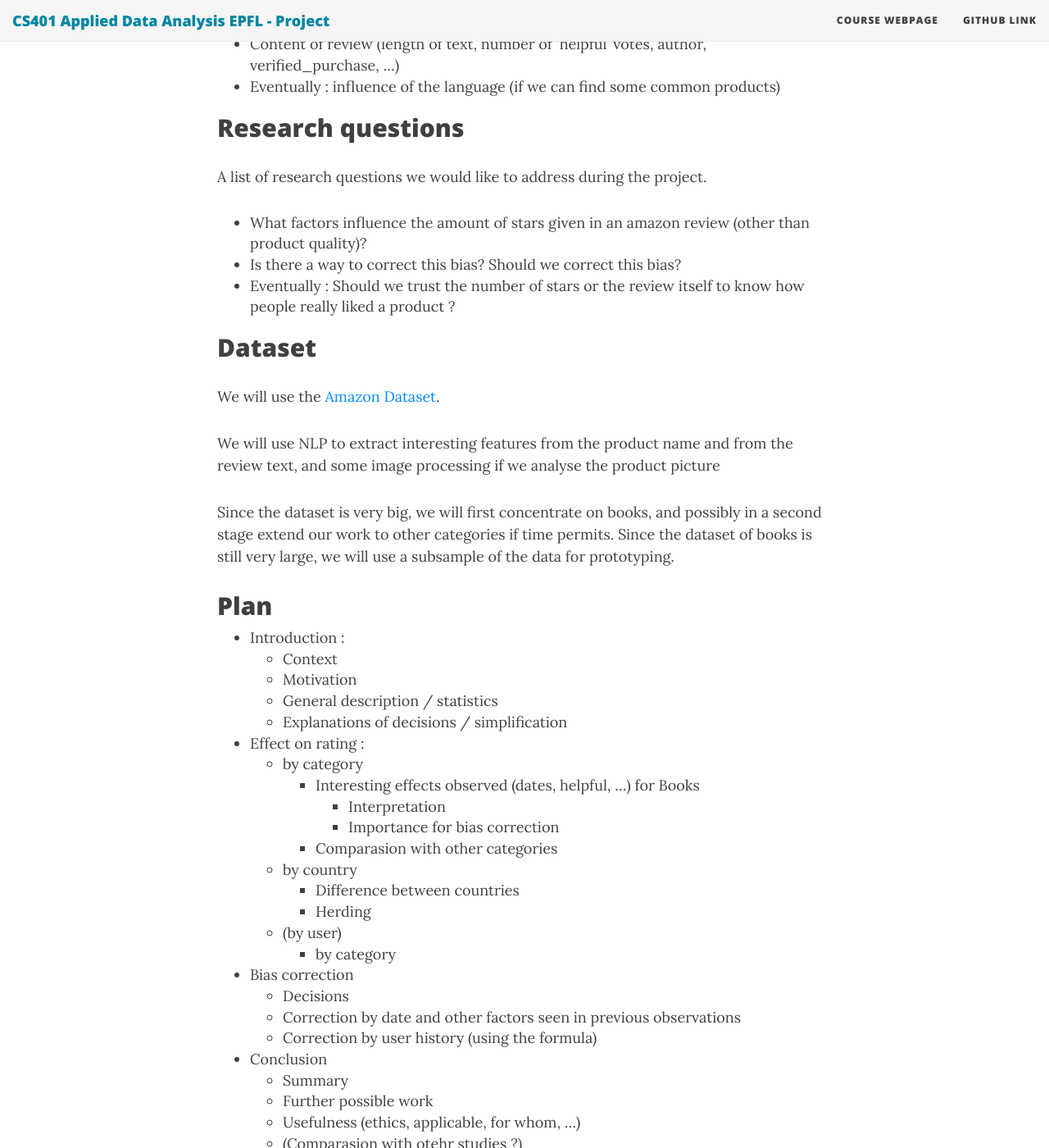
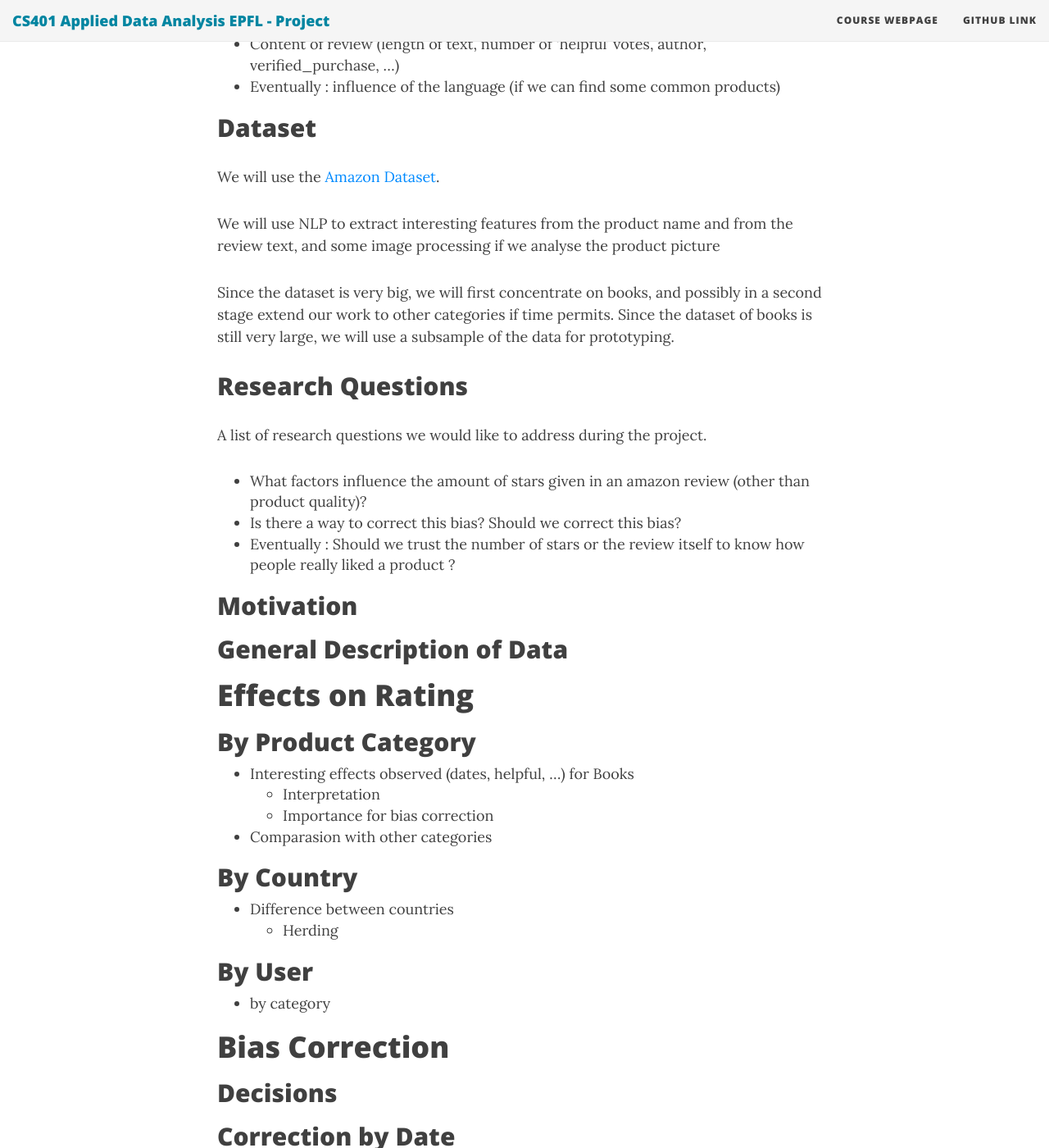
Before and after one commit to ada-lyn/ada-lyn.github.io, a Jekyll site: the page built from index.md, in a window 1280 px wide and 1400 px high, scrolled down 868 px. Shown: the whole window at 82% size. Built offline with Jekyll 4.4.1, drawn with Linux system fonts in a browser that asks for light colours; nearby versions of some CDN libraries; some of the changed lines change nothing that is shown; some of the changed text lies outside the part shown.

Commit message:
Update index.md

```diff
--- a/index.md
+++ b/index.md
@@ -5,8 +5,7 @@ subtitle: By ADA-LYN
 
 ---
 
-# Detecting Bias in Amazon reviews
-
+# Introduction
 
 ## Abstract
 
@@ -18,15 +17,6 @@ In the past, when buying an item, one had to trust reviews in newspapers or from
 - Content of review (length of text, number of 'helpful' votes, author, verified_purchase, ...)
 - Eventually : influence of the language (if we can find some common products)
 
-
-## Research questions
-
-A list of research questions we would like to address during the project.
-
-- What factors influence the amount of stars given in an amazon review (other than product quality)?
-- Is there a way to correct this bias? Should we correct this bias?
-- Eventually : Should we trust the number of stars or the review itself to know how people really liked a product ?
-
 ## Dataset
 
 We will use the [Amazon Dataset](http://jmcauley.ucsd.edu/data/amazon/).
@@ -35,30 +25,56 @@ We will use NLP to extract interesting features from the product name and from t
 
 Since the dataset is very big, we will first concentrate on books, and possibly in a second stage extend our work to other categories if time permits. Since the dataset of books is still very large, we will use a subsample of the data for prototyping.
 
-## Plan
+## Research Questions
 
-- Introduction :
-	- Context
-	- Motivation
-	- General description / statistics
-	- Explanations of decisions / simplification
-- Effect on rating :
-	- by category
-		- Interesting effects observed (dates, helpful, ...) for Books
-			- Interpretation
-			- Importance for bias correction
-		- Comparasion with other categories
-	- by country
-		- Difference between countries
-		- Herding
-	- (by user)
-		- by category
-- Bias correction
-	- Decisions
-	- Correction by date and other factors seen in previous observations
-	- Correction by user history (using the formula)
-- Conclusion
-	- Summary
-	- Further possible work
-	- Usefulness (ethics, applicable, for whom, ...)
-	- (Comparasion with otehr studies ?)
+A list of research questions we would like to address during the project.
+
+- What factors influence the amount of stars given in an amazon review (other than product quality)?
+- Is there a way to correct this bias? Should we correct this bias?
+- Eventually : Should we trust the number of stars or the review itself to know how people really liked a product ?
+
+## Motivation
+
+## General Description of Data
+
+# Effects on Rating
+
+## By Product Category
+
+- Interesting effects observed (dates, helpful, ...) for Books
+	- Interpretation
+	- Importance for bias correction
+- Comparasion with other categories
+
+## By Country
+
+- Difference between countries
+	- Herding
+
+## By User
+
+- by category
+
+# Bias Correction
+
+## Decisions
+
+## Correction by Date
+
+and other factors seen in previous observations
+
+## Correction by User History
+
+(using the formula)
+
+# Conclusion
+
+## Summary
+
+## Further Possible Work
+
+## Usefulness
+
+(ethics, applicable, for whom, ...)
+
+## Comparaison with Other Studies
```
